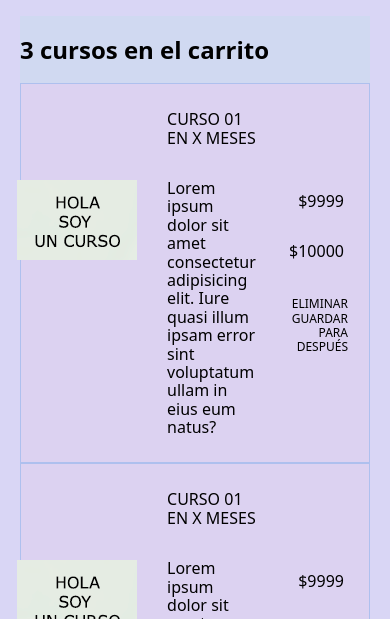
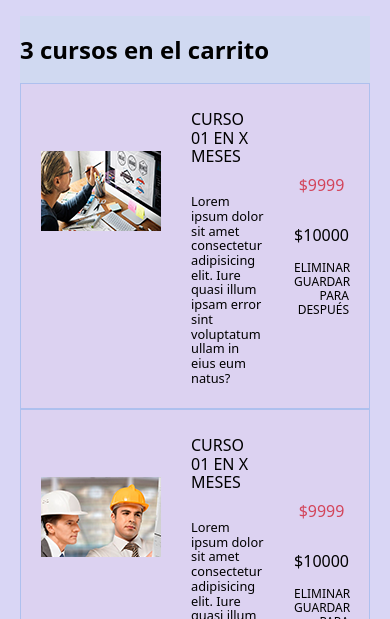
Before and after one commit to ikx94/grupo_3_cursitos, a website: page site/public/carrito.html in a window 390 px wide. Shown: the part 220-839 px from the top of the page. Drawn offline with Linux system fonts and the light colour scheme.

Commit message:
añado foto de cursos, algunos colores y el minimo de 320

```diff
--- a/site/public/carrito.html
+++ b/site/public/carrito.html
@@ -51,21 +51,21 @@
             <div class="cuno">
             <div class="cdos">
             <div class="ctres">
-                <div class="cnueve"><p><img src="/public/img/curso.png"></p></div><div class="ccinco"><p>CURSO 01 EN X MESES</p>
+                <div class="cnueve"><p><img src="/public/img/curso1.png"></p></div><div class="ccinco"><p>CURSO 01 EN X MESES</p>
                 <p class="ctexto">Lorem ipsum dolor sit amet consectetur adipisicing elit. Iure quasi illum ipsam error sint voluptatum ullam in eius eum natus?</p></div>
-                <div class="csiete"><div class="cocho"><p>$9999</p><p>$10000</p></div><div class="seis"><p><button class="csavedelete" href="asd">ELIMINAR</button>
+                <div class="csiete"><div class="cocho"><p class="pnewprice">$9999</p><p>$10000</p></div><div class="seis"><p><button class="csavedelete" href="asd">ELIMINAR</button>
                 <button class="csavedelete" href="asd">GUARDAR PARA DESPUÉS</button></p></div></div>
             </div>
             <div class="ctres">
-                <div class="cnueve"><p><img src="/public/img/curso.png"></p></div><div class="ccinco"><p>CURSO 01 EN X MESES</p>
+                <div class="cnueve"><p><img src="/public/img/curso2.png"></p></div><div class="ccinco"><p>CURSO 01 EN X MESES</p>
                 <p class="ctexto">Lorem ipsum dolor sit amet consectetur adipisicing elit. Iure quasi illum ipsam error sint voluptatum ullam in eius eum natus?</p></div>
-                <div class="csiete"><div class="cocho"><p>$9999</p><p>$10000</p></div><div class="cseis"><p><button class="csavedelete" href="asd">ELIMINAR</button>
+                <div class="csiete"><div class="cocho"><p class="pnewprice">$9999</p><p>$10000</p></div><div class="cseis"><p><button class="csavedelete" href="asd">ELIMINAR</button>
                 <button class="csavedelete" href="asd">GUARDAR PARA DESPUÉS</button></p></div></div>
             </div>
             <div class="ctres">
-                <div class="cnueve"><p><img src="/public/img/curso.png"></p></div><div class="ccinco"><p>CURSO 01 EN X MESES</p>
+                <div class="cnueve"><p><img src="/public/img/curso3.png"></p></div><div class="ccinco"><p>CURSO 01 EN X MESES</p>
                     <p class="ctexto">Lorem ipsum dolor sit amet consectetur adipisicing elit. Iure quasi illum ipsam error sint voluptatum ullam in eius eum natus?</p></div>
-                    <div class="csiete"><div class="cocho"><p>$9999</p><p>$10000</p></div><div class="cseis"><p><button class="csavedelete" href="asd">ELIMINAR</button>
+                    <div class="csiete"><div class="cocho"><p class="pnewprice">$9999</p><p>$10000</p></div><div class="cseis"><p><button class="csavedelete" href="asd">ELIMINAR</button>
                     <button class="csavedelete" href="asd">GUARDAR PARA DESPUÉS</button></p></div></div>
             </div>
             </div>
--- a/site/public/css/carrito.css
+++ b/site/public/css/carrito.css
@@ -56,12 +56,19 @@
 .hero {
     background-color: #d9d6f5;
     padding: 20px;
+    color:black;
 
 }
 
-section p {
+
+.ccinco p {
     color: black;
 }
+
+.pnewprice {
+    color:#d3455b;
+}
+
 
 .hero h1 {
     color: black;
@@ -254,27 +261,38 @@ flex-direction: column;
     }
     .cocho {
         flex-direction: column;
-        margin-left: -29px;
+        align-items: center;
     }
     .csavedelete {
         margin-left: -29px;
     }
     .cnueve img {
         position: relative;
-    bottom: -30px;
+        bottom: -30px;
     }
 
 }
 
 @media(max-width:480px){
-    .csavedelete {
-        margin-left: 0;
-}
     .cnueve img {
         position: relative;
-        bottom: -60px;
+        bottom: -31px;
 }
-    .ctexto {
-        font-size: 80%;
+    .ctexto {
+        font-size:80%;
+    }
+    .csavedelete {
+        padding:0px;
+    }
+    .cocho {
+        align-items: right;
+        margin-top: 1px;
+        margin-bottom: -20px;
     }
 }
+@media(max-width:386px){
+
+        .cnueve {
+            display: none;
+        }
+}
```
Also changed, not shown: site/public/img/curso.png (deleted), site/public/img/curso1.png (added), site/public/img/curso2.png (added), site/public/img/curso3.png (added).
